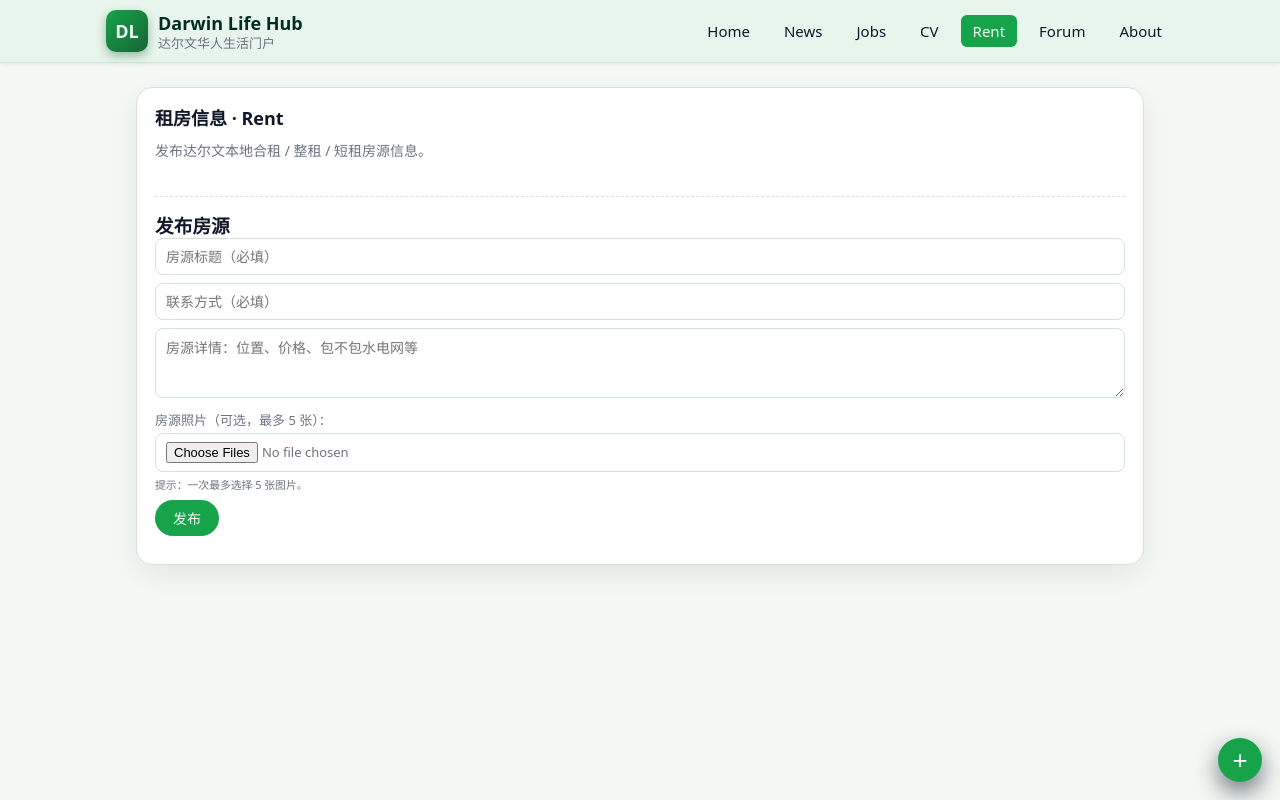
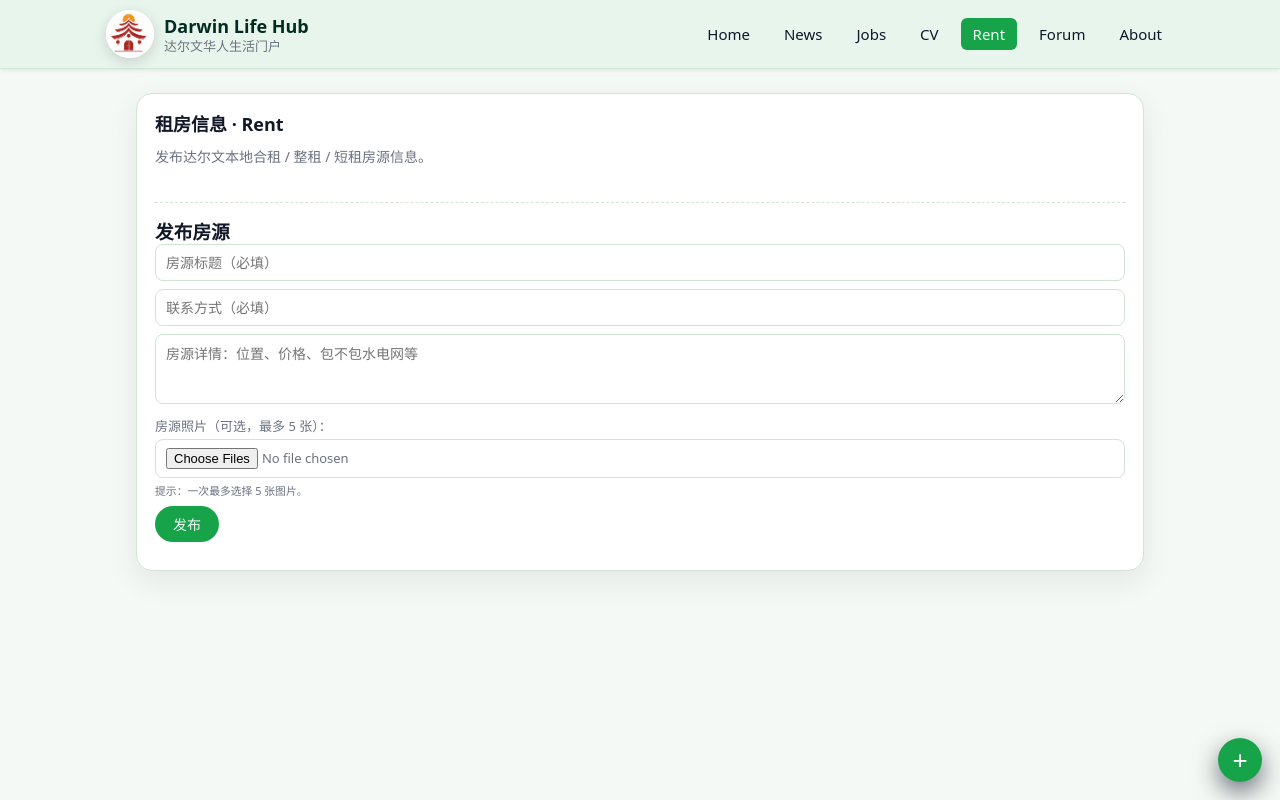
Before and after one commit to beverly0413/darwin-portal, a plain HTML site: page rent.html in a window 1280 px wide. Drawn offline with nearby package versions, Linux system fonts and the light colour scheme.

Commit message:
Update rent.html

```diff
--- a/rent.html
+++ b/rent.html
@@ -17,7 +17,7 @@
     }
     a{color:inherit;text-decoration:none;}
 
-    /* 统一顶部导航 */
+    /* 统一顶部导航（与 jobs.html 完全一致） */
     .top-nav {
       width:100%;
       background:#e8f5ec;
@@ -37,16 +37,31 @@
       justify-content:space-between;
       gap:12px;
     }
-    .brand{display:flex;align-items:center;gap:10px;}
+    .brand{
+      display:flex;align-items:center;gap:10px;
+    }
     .brand-logo{
-      width:42px;height:42px;border-radius:10px;
-      background:linear-gradient(135deg,#16a34a,#166534);
-      display:flex;align-items:center;justify-content:center;
-      color:#f0fdf4;font-size:18px;font-weight:700;
-      box-shadow:0 4px 10px rgba(22,101,52,0.4);
+      width:48px;
+      height:48px;
+      border-radius:50%;
+      overflow:hidden;
+      background:#ffffff;
+      box-shadow:0 4px 14px rgba(0,0,0,0.15);
+      display:flex;
+      align-items:center;
+      justify-content:center;
     }
-    .brand-text-main{font-size:18px;font-weight:600;color:#022c22;}
-    .brand-text-sub{font-size:13px;color:var(--text-muted);margin-top:-2px;}
+    .brand-logo img{
+      width:100%;
+      height:100%;
+      object-fit:cover;
+    }
+    .brand-text-main{
+      font-size:18px;font-weight:600;color:#022c22;
+    }
+    .brand-text-sub{
+      font-size:13px;color:var(--text-muted);margin-top:-2px;
+    }
 
     nav.nav-links{
       display:flex;flex-wrap:wrap;gap:10px;font-size:15px;
@@ -100,7 +115,6 @@
     button[type=submit]:hover{background:#15803d;}
     #rentStatus{font-size:13px;margin-top:4px;}
 
-    /* 新增：上传图片 + 展示图片样式 */
     .image-group{
       margin-top:4px;
       font-size:13px;
@@ -137,16 +151,19 @@
 </head>
 
 <body>
-  <!-- 导航 -->
+  <!-- 顶部导航（新版圆形 logo） -->
   <header class="top-nav">
     <div class="nav-inner">
       <div class="brand">
-        <div class="brand-logo">DL</div>
+        <div class="brand-logo">
+          <img src="darwin-logo.png" alt="logo" />
+        </div>
         <div>
           <div class="brand-text-main">Darwin Life Hub</div>
           <div class="brand-text-sub">达尔文华人生活门户</div>
         </div>
       </div>
+
       <nav class="nav-links">
         <a href="index.html">Home</a>
         <a href="news.html">News</a>
@@ -174,17 +191,9 @@
             <input id="rentContact" placeholder="联系方式（必填）" required />
             <textarea id="rentContent" placeholder="房源详情：位置、价格、包不包水电网等"></textarea>
 
-            <!-- 新增：本地上传图片，最多 5 张 -->
             <div class="image-group">
-              <label for="rentImages">
-                房源照片（可选，最多 5 张）：
-              </label>
-              <input
-                id="rentImages"
-                type="file"
-                accept="image/*"
-                multiple
-              />
+              <label for="rentImages">房源照片（可选，最多 5 张）：</label>
+              <input id="rentImages" type="file" accept="image/*" multiple />
               <small>提示：一次最多选择 5 张图片。</small>
             </div>
 
@@ -204,7 +213,6 @@
     });
   </script>
 
-  <!-- Supabase -->
   <script src="https://unpkg.com/@supabase/supabase-js@2"></script>
   <script src="supabase.js"></script>
   <script src="rent.js"></script>
```
